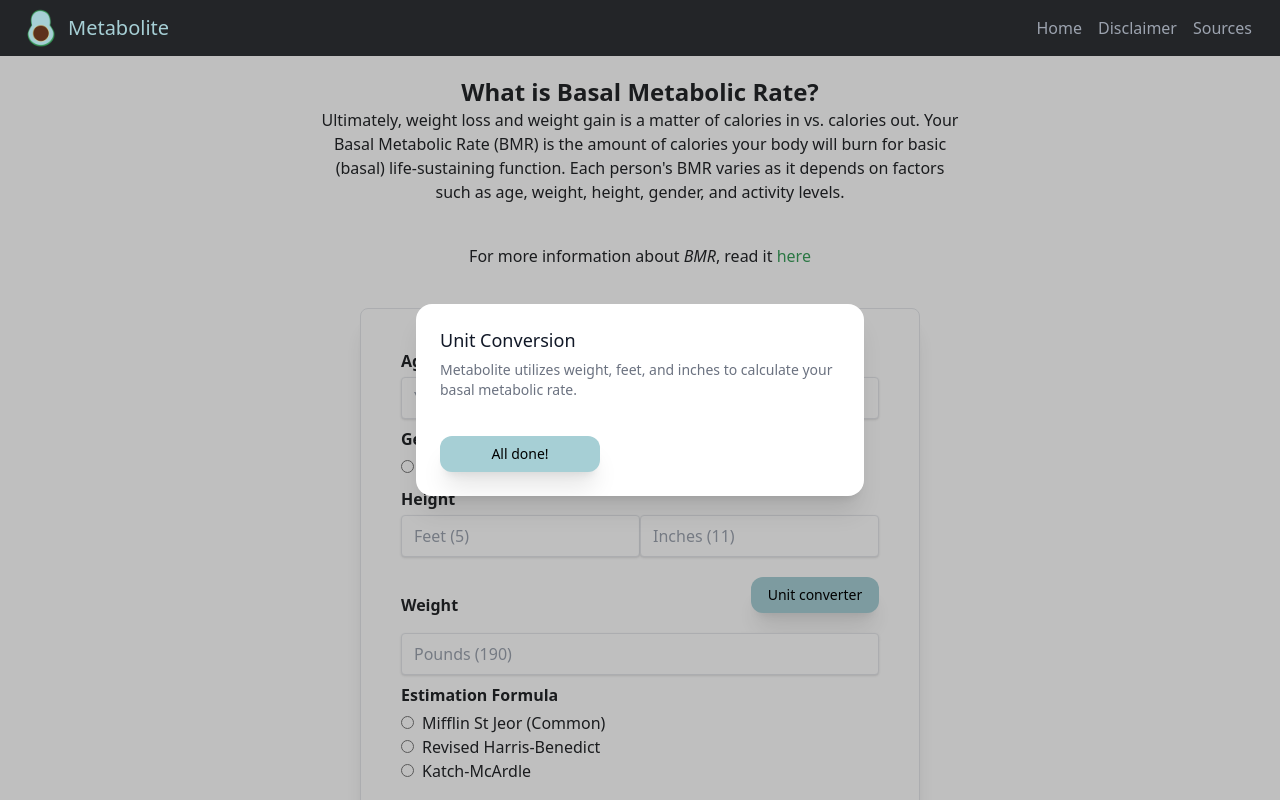
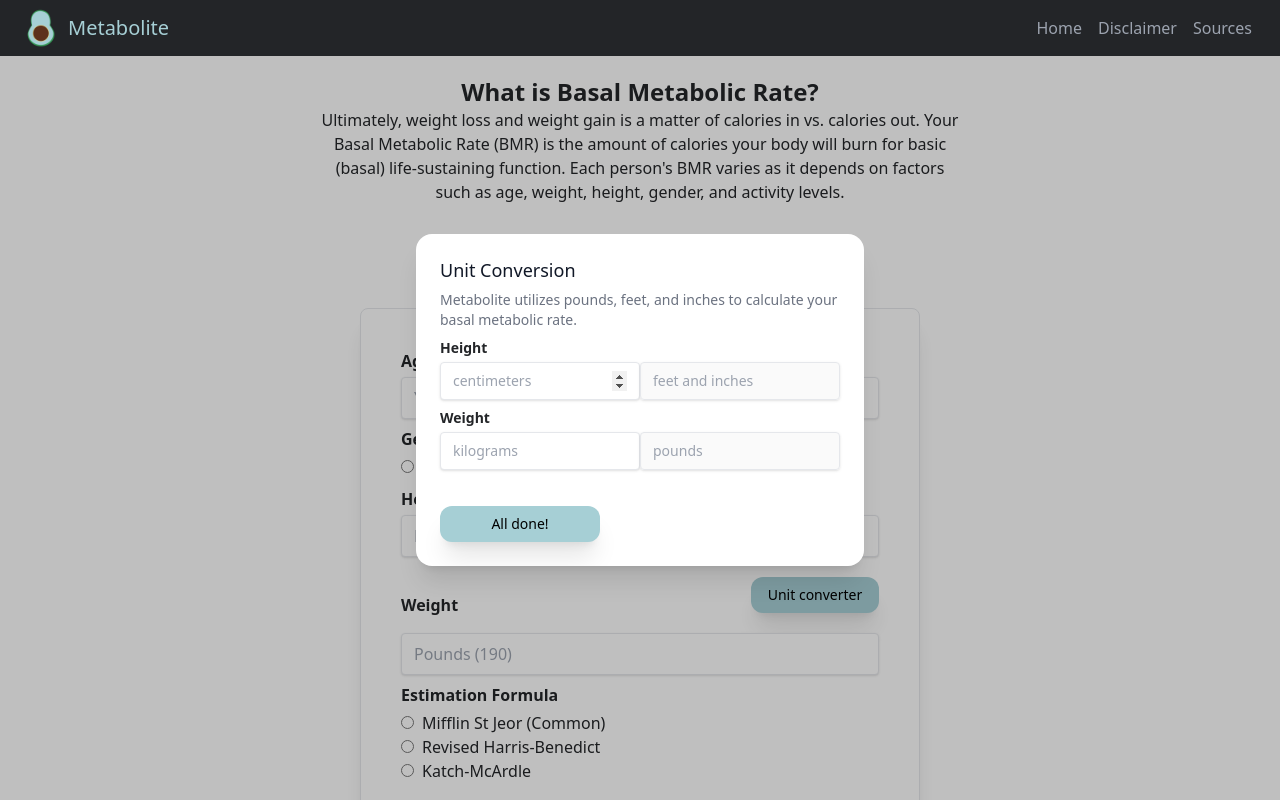
Before and after one commit to Ahljenn/metabolite, a Next.js app: page /bmr in a window 1280 px wide. Both pictures are taken after a click on the button "Unit converter". Shown: the top 800 px of the page. Built offline with nearby package versions, Linux system fonts and the light colour scheme.

Commit message:
input fields added

```diff
--- a/components/features/BmrCalculator.tsx
+++ b/components/features/BmrCalculator.tsx
@@ -172,7 +172,7 @@ const BmrCalculator: React.FC = (): JSX.Element => {
 
       <Converter
         title="Unit Conversion"
-        description="Metabolite utilizes weight, feet, and inches to calculate your basal metabolic rate."
+        description="Metabolite utilizes pounds, feet, and inches to calculate your basal metabolic rate."
         modalView={converterView}
         setModalView={setConverterView}
       />
--- a/components/features/Converter.tsx
+++ b/components/features/Converter.tsx
@@ -53,6 +53,24 @@ const Converter: React.FC<DialogInfo> = ({
                     <p className="text-sm text-gray-500">{description}</p>
                   </div>
 
+                  <section className="text-sm mt-2">
+                    <div>
+                      <p className="mb-1 font-bold">Height</p>
+                      <span className="flex">
+                        <input type="number" placeholder="centimeters"></input>
+                        <input type="number" placeholder="feet and inches" disabled></input>
+                      </span>
+                    </div>
+
+                    <div>
+                      <p className="mb-1 mt-2 font-bold">Weight</p>
+                      <span className="flex">
+                        <input type="number" placeholder="kilograms"></input>
+                        <input type="number" placeholder="pounds" disabled></input>
+                      </span>
+                    </div>
+                  </section>
+
                   <div className="mt-4">
                     <button
                       type="button"
```
